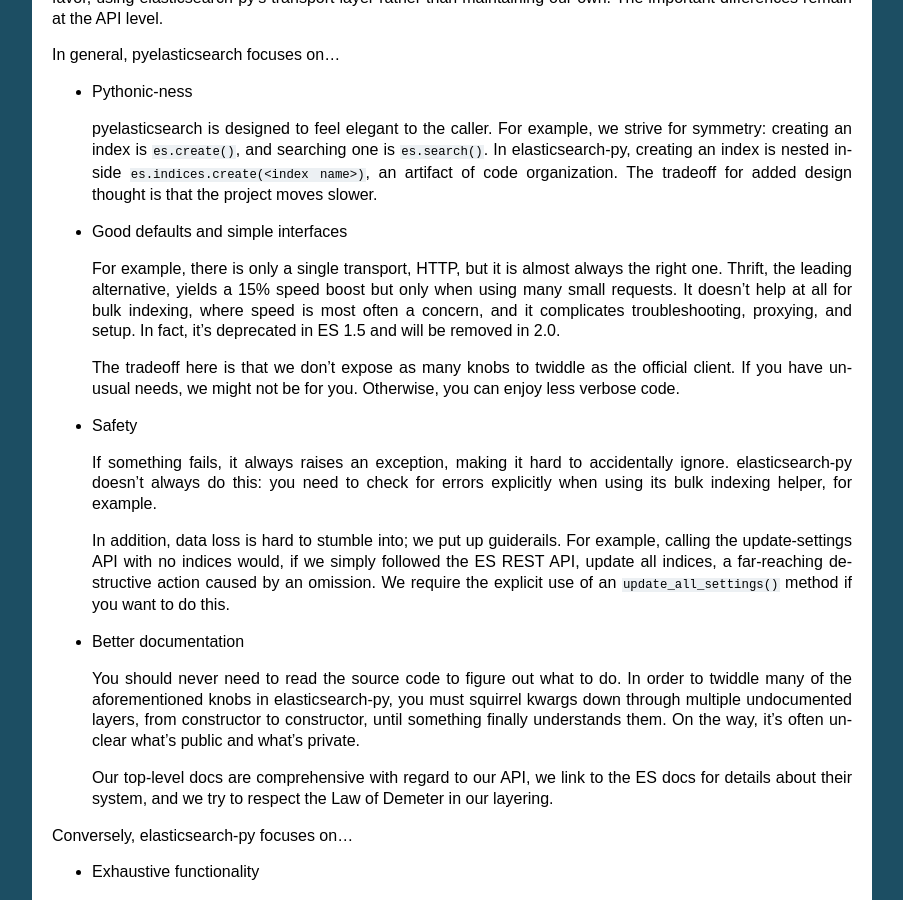
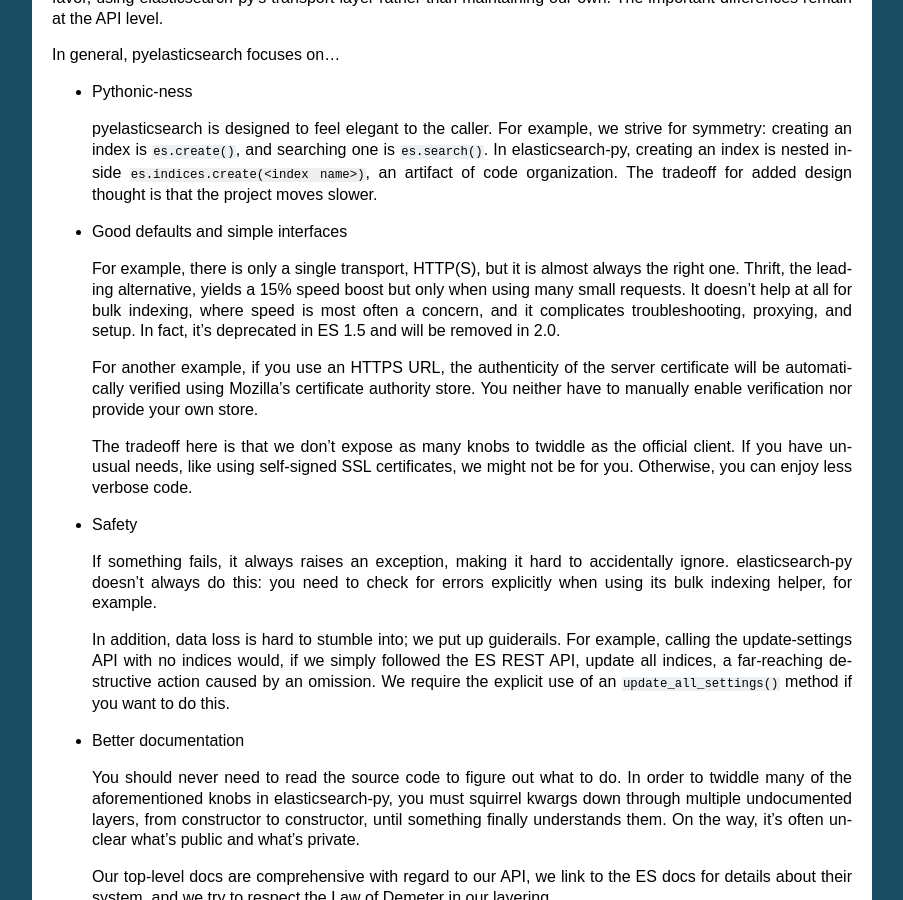
Before and after one commit to pyelasticsearch/pyelasticsearch, a Sphinx documentation site: the page built from docs/source/elasticsearch-py.rst, in a window 1280 px wide and 900 px high, scrolled down 424 px. Shown: the whole window, without its empty margins (198-1101 px from the left). Built offline with Sphinx 7.4.7, drawn with Linux system fonts in a browser that asks for light colours.

Commit message:
Mention HTTPS under "good defaults".

```diff
--- a/docs/source/elasticsearch-py.rst
+++ b/docs/source/elasticsearch-py.rst
@@ -39,16 +39,22 @@
 
 * Good defaults and simple interfaces
 
-  For example, there is only a single transport, HTTP, but it is almost always
-  the right one. Thrift, the leading alternative, yields a 15% speed boost but
-  only when using many small requests. It doesn't help at all for bulk
-  indexing, where speed is most often a concern, and it complicates
+  For example, there is only a single transport, HTTP(S), but it is almost
+  always the right one. Thrift, the leading alternative, yields a 15% speed
+  boost but only when using many small requests. It doesn't help at all for
+  bulk indexing, where speed is most often a concern, and it complicates
   troubleshooting, proxying, and setup. In fact, it's deprecated in ES 1.5 and
   will be removed in 2.0.
 
+  For another example, if you use an HTTPS URL, the authenticity of the server
+  certificate will be automatically verified using Mozilla's certificate
+  authority store. You neither have to manually enable verification nor
+  provide your own store.
+
   The tradeoff here is that we don't expose as many knobs to twiddle as the
-  official client. If you have unusual needs, we might not be for you.
-  Otherwise, you can enjoy less verbose code.
+  official client. If you have unusual needs, like using self-signed SSL
+  certificates, we might not be for you. Otherwise, you can enjoy less verbose
+  code.
 
 * Safety
 
```
